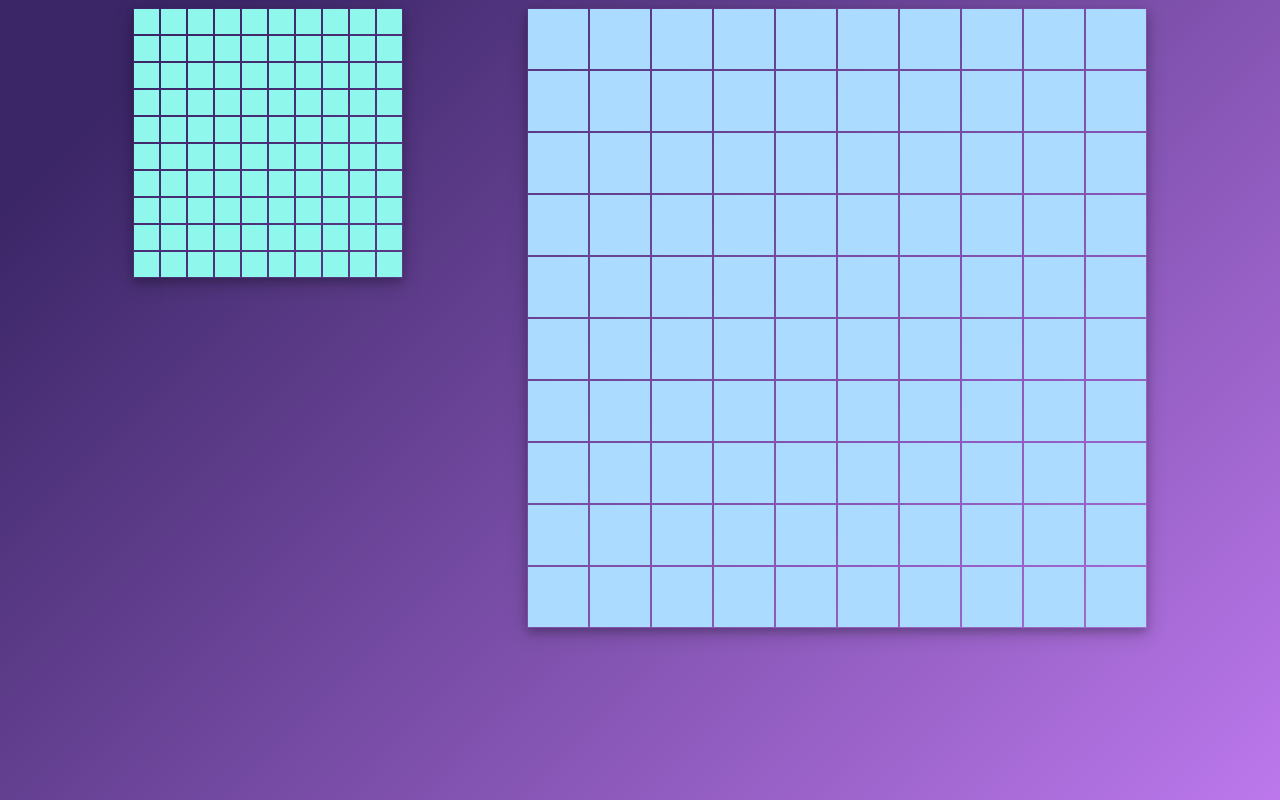
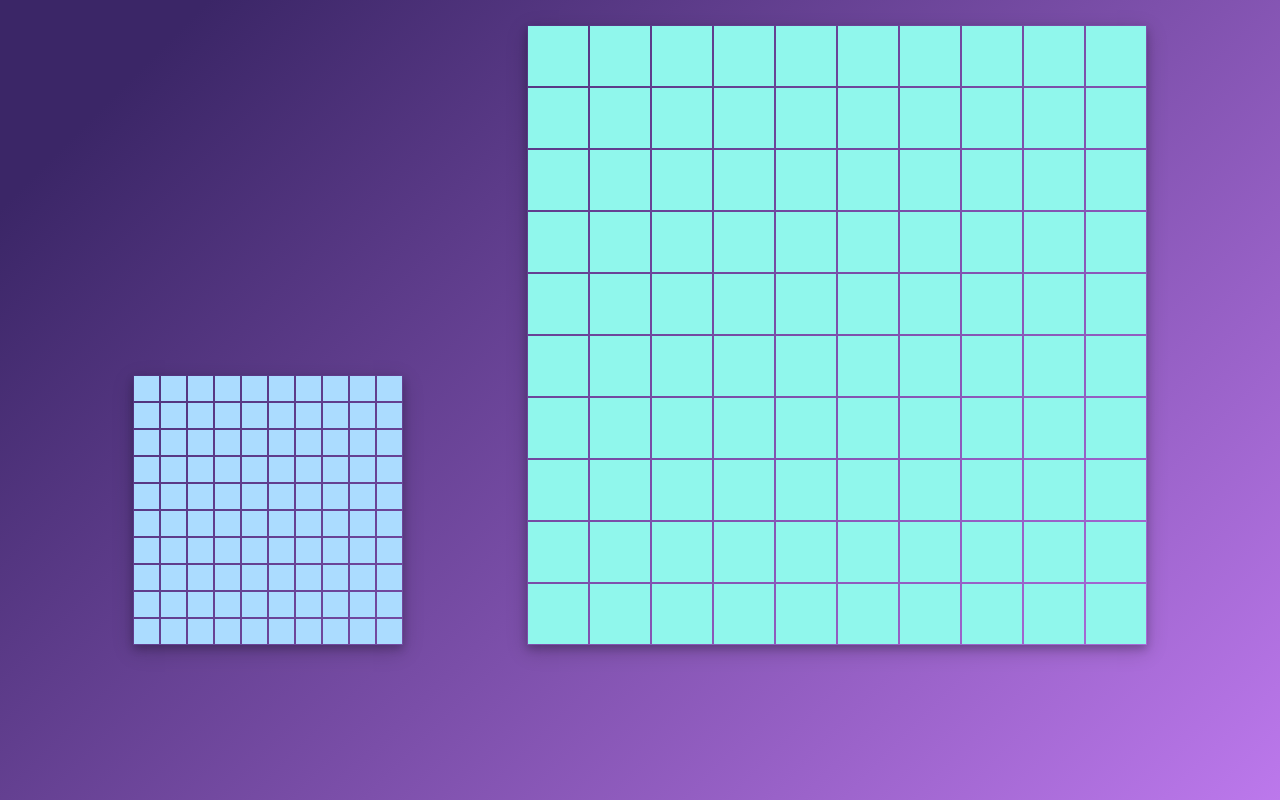
Before and after one commit to crissilvaeng/battleship-legacy, a website: page public/index.html in a window 1280 px wide. Drawn offline with Linux system fonts and the light colour scheme.

Commit message:
:eyeglasses: (ui): Change colors between player one and player two fields.

```diff
--- a/public/assets/styles/main.css
+++ b/public/assets/styles/main.css
@@ -9,6 +9,8 @@ body {
   .board {
     display: flex;
     justify-content: space-evenly;
+    align-items: flex-end;
+    margin-top: 25px;
   }
 
   .field {
@@ -34,12 +36,7 @@ body {
     height: 25px;
   }
 
-  .position.player-one.default { background-color: #90F7EC; }
-  .position.player-one.default:hover {
-    background-color: #32CCBC;
-    box-shadow: 0 4px 8px 0 rgba(0, 0, 0, 0.2), 0 6px 20px 0 rgba(0, 0, 0, 0.19);
-    transform: translate(1px, 1px);
-  }
+  .position.player-one.default { background-color: #ABDCFF; }
 
   .field.player-two {
     width: 620px;
@@ -52,11 +49,11 @@ body {
   }
 
   .position.player-two.default {
-    background-color: #ABDCFF;
+    background-color: #90F7EC;
     transition: transform 500ms;
   }
   .position.player-two.default:hover {
-    background-color: #0396FF;
+    background-color: #32CCBC;
     box-shadow: 0 4px 8px 0 rgba(0, 0, 0, 0.2), 0 6px 20px 0 rgba(0, 0, 0, 0.19);
     transform: translate(3px, 3px);
   }
```
